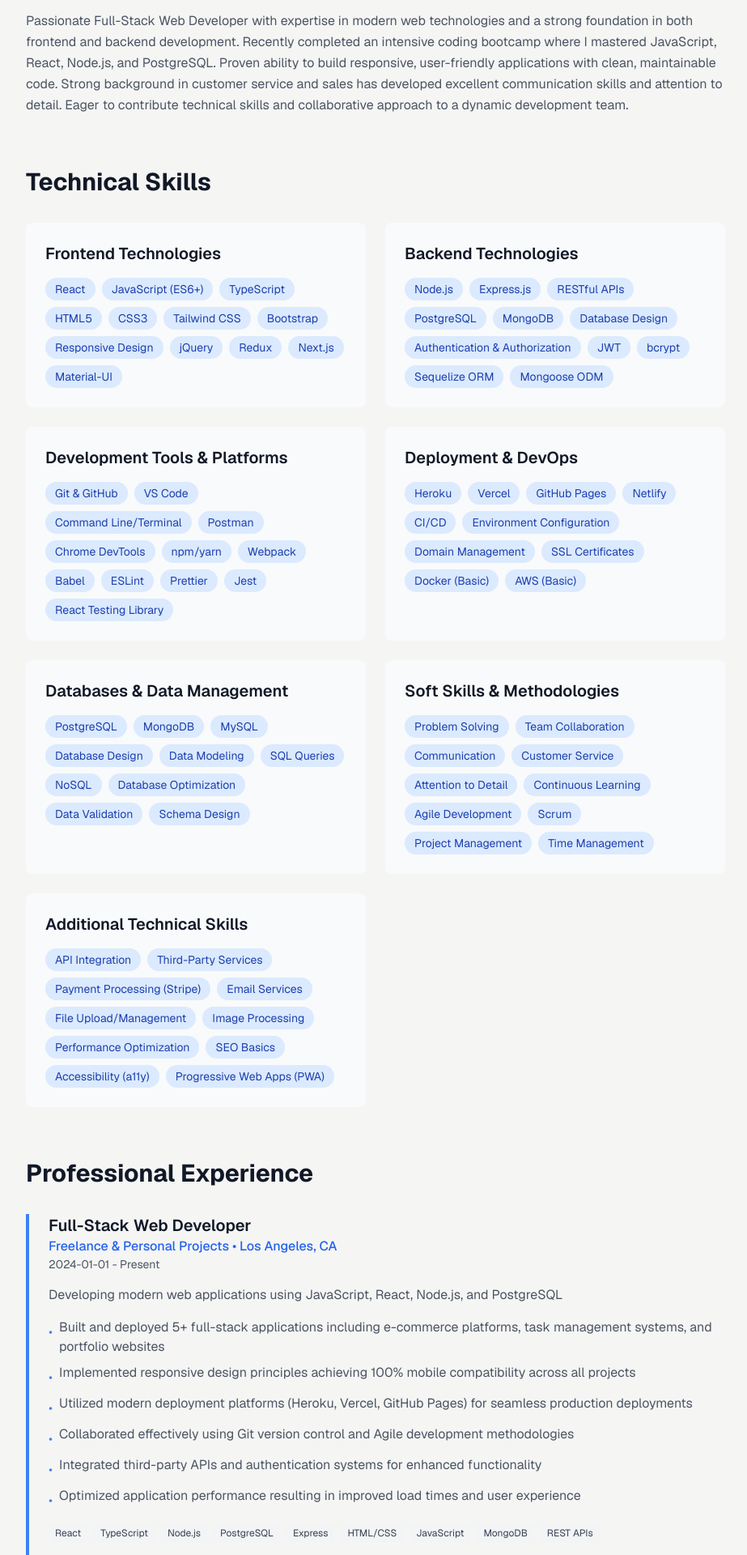
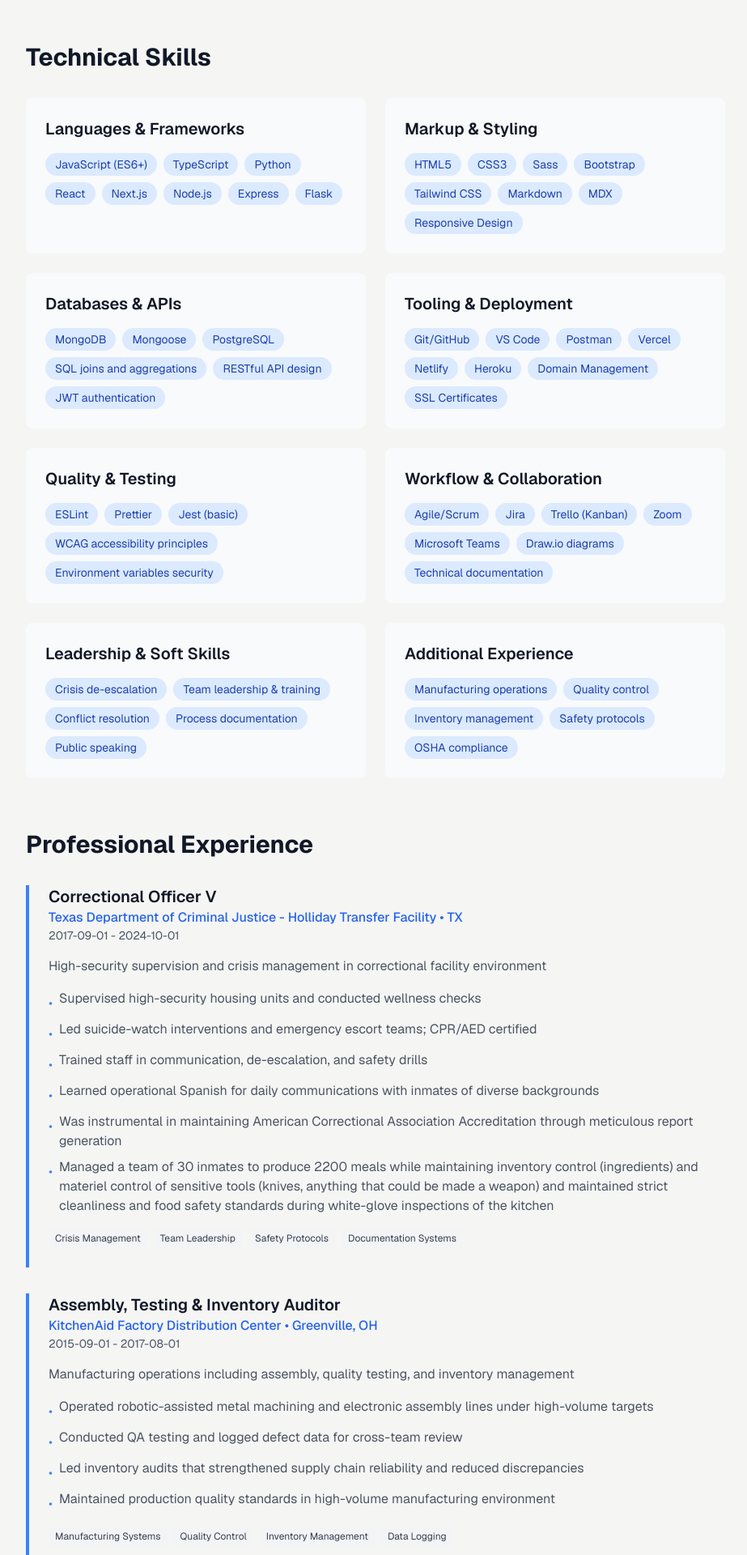
Before and after one commit to macfarley/sitesbymac-pofessional-profile, a Next.js app: page /about in a window 1280 px wide. Shown: the part 520-2440 px from the top of the page at 81% size, without its empty margins (176-1099 px from the left). Built offline with nearby package versions, Linux system fonts and the light colour scheme.

Commit message:
Replaced placeholder resume with real stuff.

```diff
--- a/src/data/resume.ts
+++ b/src/data/resume.ts
@@ -1,141 +1,163 @@
-import { PersonalInfo, Education, WorkExperience, Certification, Skill } from '../types/resume';
+import { Education, WorkExperience, Certification, Skill } from '../types/resume';
 
-// 📝 PROFESSIONAL RESUME DATA - Travis M. McCoy
+// 📝 PROFESSIONAL RESUME DATA - Travis McCoy
 // This is your single source of truth for resume information
 
-export const personalInfo: PersonalInfo = {
+export const personalInfo = {
   name: 'Travis M. McCoy',
-  title: 'Full-Stack Web Developer',
-  email: 'travis@sitesbymac.dev',
-  phone: '(818) 422-7663',
-  location: 'Dayton, OH',
-  linkedin: 'http://www.linkedin.com/in/travis-mccoy-fullstack',
-  github: 'https://github.com/macfarley?tab=repositories',
-  website: 'https://sitesbymac.dev',
-  summary: `Passionate Full-Stack Web Developer with expertise in modern web technologies and a strong foundation in both frontend and backend development. Recently completed an intensive coding bootcamp where I mastered JavaScript, React, Node.js, and PostgreSQL. Proven ability to build responsive, user-friendly applications with clean, maintainable code. Strong background in customer service and sales has developed excellent communication skills and attention to detail. Eager to contribute technical skills and collaborative approach to a dynamic development team.`
+  title: 'Full Stack Developer',
+  location: 'Dayton, OH 45342',
+  phone: '(937) 467-9312',
+  email: 'mac@sitesbymac.dev',
+  linkedin: 'https://www.linkedin.com/in/travis-mccoy-630775b9/',
+  github: 'https://github.com/macfarley',
 };
 
 export const education: Education[] = [
   {
-    id: 'bootcamp-2024',
-    institution: 'UC Berkeley Extension',
-    degree: 'Full-Stack Web Development Bootcamp Certificate',
-    graduationDate: '2024-12-01',
+    id: 'general-assembly-2025',
+    institution: 'General Assembly',
+    degree: 'Software Engineering Immersive',
+    graduationDate: '2025-08-01',
     relevantCoursework: [
-      'JavaScript & ES6+',
-      'React & Redux',
+      'HTML5 & CSS3',
+      'JavaScript (ES6+) & TypeScript',
+      'React & Next.js',
       'Node.js & Express',
-      'Database Design & PostgreSQL',
-      'RESTful APIs',
-      'Git & Version Control',
-      'Agile Development Methodology',
-      'HTML5 & CSS3',
-      'Responsive Web Design',
-      'Authentication & Authorization',
-      'Testing & Debugging',
-      'Deployment Strategies'
+      'MongoDB & PostgreSQL',
+      'RESTful API Design',
+      'Git & GitHub',
+      'Agile/Scrum Workflows',
+      'JWT Authentication',
+      'Deployment (Vercel, Netlify, Heroku)',
+      'Python & Flask',
+      'Modular Code Architecture',
+      'Secure Web App Fundamentals'
     ]
   },
   {
-    id: 'college-2009',
-    institution: 'California State University, Northridge',
-    degree: 'Bachelor of Arts',
-    field: 'Liberal Studies',
-    graduationDate: '2009-05-01'
+    id: 'ohio-university',
+    institution: 'Ohio University',
+    degree: 'International Relations (Pre-Law)',
+    field: 'International Relations',
+    graduationDate: '2010-12-01'
+  },
+  {
+    id: 'wright-state',
+    institution: 'Wright State University',
+    degree: 'Political Science (Dual Enrollment)',
+    field: 'Political Science',
+    graduationDate: '2009-12-01',
+    gpa: '3.75'
+  },
+  {
+    id: 'celina-high',
+    institution: 'Celina High School',
+    degree: 'Honors Diploma',
+    graduationDate: '2009-06-01'
   }
 ];
 
 export const workExperience: WorkExperience[] = [
   {
-    id: 'dev-2024',
-    title: 'Full-Stack Web Developer',
-    company: 'Freelance & Personal Projects',
-    location: 'Los Angeles, CA',
-    startDate: '2024-01-01',
-    current: true,
-    description: 'Developing modern web applications using JavaScript, React, Node.js, and PostgreSQL',
+    id: 'correctional-officer',
+    title: 'Correctional Officer V',
+    company: 'Texas Department of Criminal Justice - Holliday Transfer Facility',
+    location: 'TX',
+    startDate: '2017-09-01',
+    endDate: '2024-10-01',
+    description: 'High-security supervision and crisis management in correctional facility environment',
     achievements: [
-      'Built and deployed 5+ full-stack applications including e-commerce platforms, task management systems, and portfolio websites',
-      'Implemented responsive design principles achieving 100% mobile compatibility across all projects',
-      'Utilized modern deployment platforms (Heroku, Vercel, GitHub Pages) for seamless production deployments',
-      'Collaborated effectively using Git version control and Agile development methodologies',
-      'Integrated third-party APIs and authentication systems for enhanced functionality',
-      'Optimized application performance resulting in improved load times and user experience'
+      'Supervised high-security housing units and conducted wellness checks',
+      'Led suicide-watch interventions and emergency escort teams; CPR/AED certified',
+      'Trained staff in communication, de-escalation, and safety drills',
+      'Learned operational Spanish for daily communications with inmates of diverse backgrounds',
+      'Was instrumental in maintaining American Correctional Association Accreditation through meticulous report generation',
+      'Managed a team of 30 inmates to produce 2200 meals while maintaining inventory control (ingredients) and materiel control of sensitive tools (knives, anything that could be made a weapon) and maintained strict cleanliness and food safety standards during white-glove inspections of the kitchen'
     ],
-    technologies: ['React', 'TypeScript', 'Node.js', 'PostgreSQL', 'Express', 'HTML/CSS', 'JavaScript', 'MongoDB', 'REST APIs']
+    technologies: ['Crisis Management', 'Team Leadership', 'Safety Protocols', 'Documentation Systems']
   },
   {
-    id: 'sales-2018-2024',
-    title: 'Sales Representative',
-    company: 'Various Retail & Service Companies',
-    location: 'Los Angeles, CA',
-    startDate: '2018-01-01',
-    endDate: '2024-01-01',
-    description: 'Customer-focused sales professional with proven track record in relationship building and problem-solving',
+    id: 'kitchenaid-factory',
+    title: 'Assembly, Testing & Inventory Auditor',
+    company: 'KitchenAid Factory Distribution Center',
+    location: 'Greenville, OH',
+    startDate: '2015-09-01',
+    endDate: '2017-08-01',
+    description: 'Manufacturing operations including assembly, quality testing, and inventory management',
     achievements: [
-      'Consistently exceeded sales targets by 15-20% through effective customer relationship management',
-      'Developed strong communication and interpersonal skills working with diverse customer base',
-      'Demonstrated problem-solving abilities by resolving complex customer issues efficiently',
-      'Collaborated with team members to improve overall store performance and customer satisfaction',
-      'Trained new employees on sales techniques and customer service best practices'
+      'Operated robotic-assisted metal machining and electronic assembly lines under high-volume targets',
+      'Conducted QA testing and logged defect data for cross-team review',
+      'Led inventory audits that strengthened supply chain reliability and reduced discrepancies',
+      'Maintained production quality standards in high-volume manufacturing environment'
     ],
-    technologies: ['CRM Systems', 'Point of Sale Systems', 'Customer Service Tools', 'Inventory Management']
+    technologies: ['Manufacturing Systems', 'Quality Control', 'Inventory Management', 'Data Logging']
   },
   {
-    id: 'customer-service-2010-2018',
-    title: 'Customer Service Representative',
-    company: 'Various Service Industries',
-    location: 'Los Angeles, CA',
-    startDate: '2010-01-01',
-    endDate: '2018-01-01',
-    description: 'Customer service professional focused on delivering exceptional service and building lasting relationships',
+    id: 'gti-greenville',
+    title: 'Quality Inspector / Machine Operator',
+    company: 'GTI Greenville Technology Inc. (Moriroku Network)',
+    location: 'Greenville, OH',
+    startDate: '2012-06-01',
+    endDate: '2015-08-01',
+    description: 'Quality inspection and machine operation for automotive component manufacturing',
     achievements: [
-      'Maintained high customer satisfaction ratings through attentive service and problem resolution',
-      'Processed customer inquiries, complaints, and requests with accuracy and professionalism',
-      'Developed strong multitasking abilities managing multiple customer interactions simultaneously',
-      'Contributed to team goals and participated in continuous improvement initiatives',
-      'Built reputation for reliability, attention to detail, and positive attitude'
+      'In 3 years never caused a lost-time quality problem by sending inferior parts, saving Moriroku $10k per minute (the supplier got charged for work stoppage on the auto assembly line)',
+      'Operated injection-molding machinery and Dukane sonic welders',
+      'Applied 5S and Kanban systems for workflow optimization',
+      'Managed forklift logistics and completed OSHA-style safety training',
+      'Maintained strict quality standards for automotive industry requirements'
     ],
-    technologies: ['Customer Management Systems', 'Help Desk Software', 'Communication Tools', 'Data Entry Systems']
+    technologies: ['Quality Management Systems', 'Manufacturing Equipment', '5S/Kanban', 'Safety Protocols']
   }
 ];
 
 export const certifications: Certification[] = [
   {
-    id: 'berkeley-bootcamp',
-    name: 'Full-Stack Web Development Bootcamp Certificate',
-    issuer: 'UC Berkeley Extension',
-    issueDate: '2024-12-01'
+    id: 'general-assembly',
+    name: 'Software Engineering Immersive',
+    issuer: 'General Assembly',
+    issueDate: '2025-08-01'
+  },
+  {
+    id: 'cpr-aed',
+    name: 'CPR/AED Certified',
+    issuer: 'American Red Cross',
+    issueDate: '2024-01-01'
   }
 ];
 
 export const skills: Skill[] = [
   {
-    category: 'Frontend Technologies',
-    skills: ['React', 'JavaScript (ES6+)', 'TypeScript', 'HTML5', 'CSS3', 'Tailwind CSS', 'Bootstrap', 'Responsive Design', 'jQuery', 'Redux', 'Next.js', 'Material-UI']
+    category: 'Languages & Frameworks',
+    skills: ['JavaScript (ES6+)', 'TypeScript', 'Python', 'React', 'Next.js', 'Node.js', 'Express', 'Flask']
   },
   {
-    category: 'Backend Technologies',
-    skills: ['Node.js', 'Express.js', 'RESTful APIs', 'PostgreSQL', 'MongoDB', 'Database Design', 'Authentication & Authorization', 'JWT', 'bcrypt', 'Sequelize ORM', 'Mongoose ODM']
+    category: 'Markup & Styling',
+    skills: ['HTML5', 'CSS3', 'Sass', 'Bootstrap', 'Tailwind CSS', 'Markdown', 'MDX', 'Responsive Design']
   },
   {
-    category: 'Development Tools & Platforms',
-    skills: ['Git & GitHub', 'VS Code', 'Command Line/Terminal', 'Postman', 'Chrome DevTools', 'npm/yarn', 'Webpack', 'Babel', 'ESLint', 'Prettier', 'Jest', 'React Testing Library']
+    category: 'Databases & APIs',
+    skills: ['MongoDB', 'Mongoose', 'PostgreSQL', 'SQL joins and aggregations', 'RESTful API design', 'JWT authentication']
   },
   {
-    category: 'Deployment & DevOps',
-    skills: ['Heroku', 'Vercel', 'GitHub Pages', 'Netlify', 'CI/CD', 'Environment Configuration', 'Domain Management', 'SSL Certificates', 'Docker (Basic)', 'AWS (Basic)']
+    category: 'Tooling & Deployment',
+    skills: ['Git/GitHub', 'VS Code', 'Postman', 'Vercel', 'Netlify', 'Heroku', 'Domain Management', 'SSL Certificates']
   },
   {
-    category: 'Databases & Data Management',
-    skills: ['PostgreSQL', 'MongoDB', 'MySQL', 'Database Design', 'Data Modeling', 'SQL Queries', 'NoSQL', 'Database Optimization', 'Data Validation', 'Schema Design']
+    category: 'Quality & Testing',
+    skills: ['ESLint', 'Prettier', 'Jest (basic)', 'WCAG accessibility principles', 'Environment variables security']
   },
   {
-    category: 'Soft Skills & Methodologies',
-    skills: ['Problem Solving', 'Team Collaboration', 'Communication', 'Customer Service', 'Attention to Detail', 'Continuous Learning', 'Agile Development', 'Scrum', 'Project Management', 'Time Management']
+    category: 'Workflow & Collaboration',
+    skills: ['Agile/Scrum', 'Jira', 'Trello (Kanban)', 'Zoom', 'Microsoft Teams', 'Draw.io diagrams', 'Technical documentation']
   },
   {
-    category: 'Additional Technical Skills',
-    skills: ['API Integration', 'Third-Party Services', 'Payment Processing (Stripe)', 'Email Services', 'File Upload/Management', 'Image Processing', 'Performance Optimization', 'SEO Basics', 'Accessibility (a11y)', 'Progressive Web Apps (PWA)']
+    category: 'Leadership & Soft Skills',
+    skills: ['Crisis de-escalation', 'Team leadership & training', 'Conflict resolution', 'Process documentation', 'Public speaking']
+  },
+  {
+    category: 'Additional Experience',
+    skills: ['Manufacturing operations', 'Quality control', 'Inventory management', 'Safety protocols', 'OSHA compliance']
   }
 ];
```
